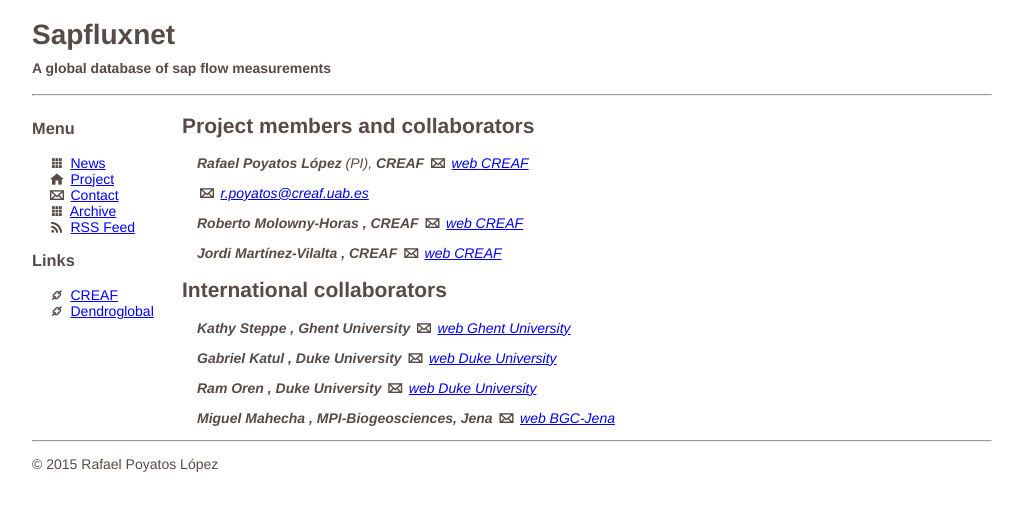
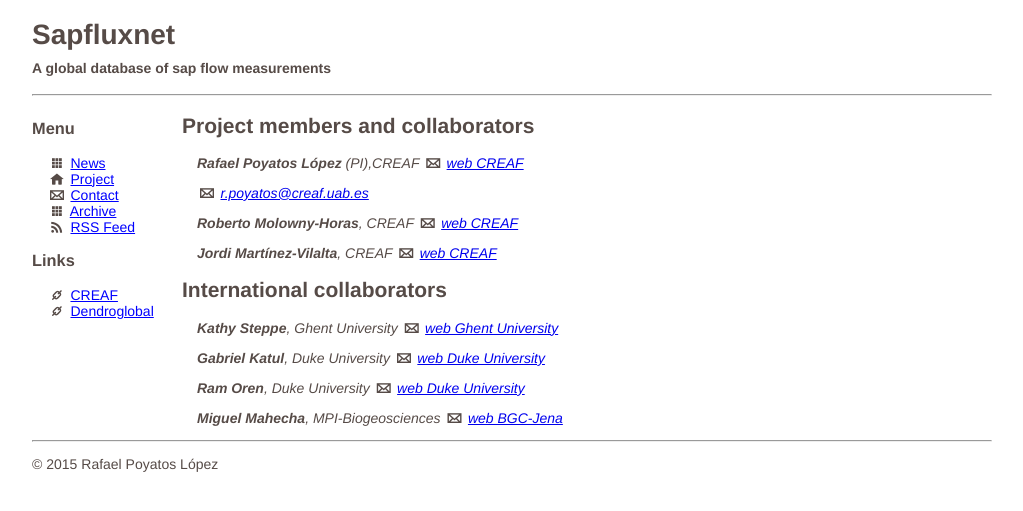
Before and after one commit to sapfluxnet/sapfluxnet-public, a Jekyll site: the page built from contact.html, in a window 1280 px wide. Shown: the top 511 px of the page, without its empty margins (26-1049 px from the left). Built offline with Jekyll 4.4.1, drawn with Linux system fonts in a browser that asks for light colours; Markdown is read by kramdown in place of the engine named in the settings.

Commit message:
Update contact.html

```diff
--- a/contact.html
+++ b/contact.html
@@ -5,47 +5,43 @@
 
 <section>
     <address>
-        <p><strong>{{site.author}}</strong> (PI),
-        <strong> CREAF</strong>
+        <p><strong>{{site.author}}</strong> (PI),CREAF
+
         <i class="icon-mail"></i> <a href="http://www.creaf.cat/en/personal/rafael-poyatos-lopez">web CREAF</a></p>
         <i class="icon-mail"></i> <a href="mailto:{{site.author_email}}">{{site.author_email}}</a></p>
     </address>
 
     <address>
-        <p><strong>Roberto Molowny-Horas</strong>
-        <strong>, CREAF</strong>
+        <p><strong>Roberto Molowny-Horas</strong>, CREAF
+
         <i class="icon-mail"></i> <a href="http://www.creaf.cat/en/personal/roberto-molowny-horas">web CREAF</a></p>
     </address>
 
       <address>
-        <p><strong>Jordi Martínez-Vilalta</strong>
-        <strong>, CREAF</strong>
+        <p><strong>Jordi Martínez-Vilalta</strong>, CREAF
+
         <i class="icon-mail"></i> <a href=http://"www.creaf.cat/en/personal/jordi-martinez-vilalta">web CREAF</a></p>
     </address>
 
     <h2>International collaborators</h2>
 
      <address>
-        <p><strong>Kathy Steppe</strong>
-        <strong>, Ghent University</strong>
+        <p><strong>Kathy Steppe</strong>, Ghent University
         <i class="icon-mail"></i> <a href="http://www.plantecology.ugent.be/">web Ghent University</a></p>
     </address>
 
     <address>
-        <p><strong>Gabriel Katul</strong>
-        <strong>, Duke University</strong>
+        <p><strong>Gabriel Katul</strong>, Duke University
         <i class="icon-mail"></i> <a href="https://nicholas.duke.edu/people/faculty/katul/homepage.html">web Duke University</a></p>
     </address>
 
         <address>
-        <p><strong>Ram Oren</strong>
-        <strong>, Duke University</strong>
+        <p><strong>Ram Oren</strong>, Duke University
         <i class="icon-mail"></i> <a href="https://nicholas.duke.edu/people/faculty/oren">web Duke University</a></p>
     </address>
 
         <address>
-        <p><strong>Miguel Mahecha</strong>
-        <strong>, MPI-Biogeosciences, Jena</strong>
+        <p><strong>Miguel Mahecha</strong>, MPI-Biogeosciences
         <i class="icon-mail"></i> <a href="https://www.bgc-jena.mpg.de/bgi/index.php/People/MiguelMahecha">web BGC-Jena</a></p>
     </address>
 
```
